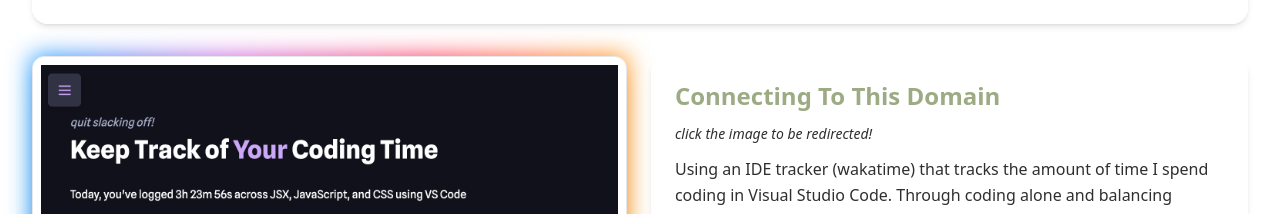
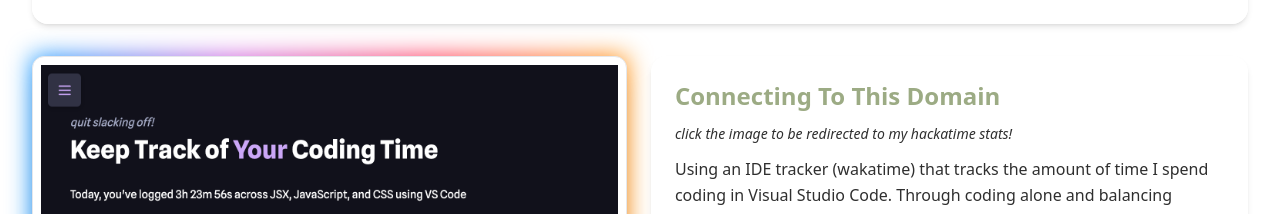
Before and after one commit to heonaliu/stem, a React (Vite) app: page /commitment in a window 1280 px wide. Shown: the part 5920-6134 px from the top of the page. Built offline with nearby package versions, Linux system fonts and the light colour scheme.

Commit message:
add hackatime stats to image

```diff
--- a/src/pages/Domain3Sections/ThisApp.jsx
+++ b/src/pages/Domain3Sections/ThisApp.jsx
@@ -22,7 +22,7 @@ export default function ThisApp() {
 
       <div className="flex flex-wrap gap-6 items-start justify-center">
         <div className="w-full flex justify-center md:w-auto">
-          <GlowCard image={hackatime} />
+          <GlowCard link="https://hackatime.hackclub.com/@heonaliu" image={hackatime} />
         </div>
         <div className="w-full md:flex-1 min-w-[450px]">
           <Card>
@@ -32,7 +32,7 @@ export default function ThisApp() {
               size="2"
             />
 
-            <p className="italic text-sm">click the image to be redirected!</p>
+            <p className="italic text-sm">click the image to be redirected to my hackatime stats!</p>
 
             {domain3Content.thisApp.section1.map((p, i) => (
               <p key={i}>{p}</p>
```
